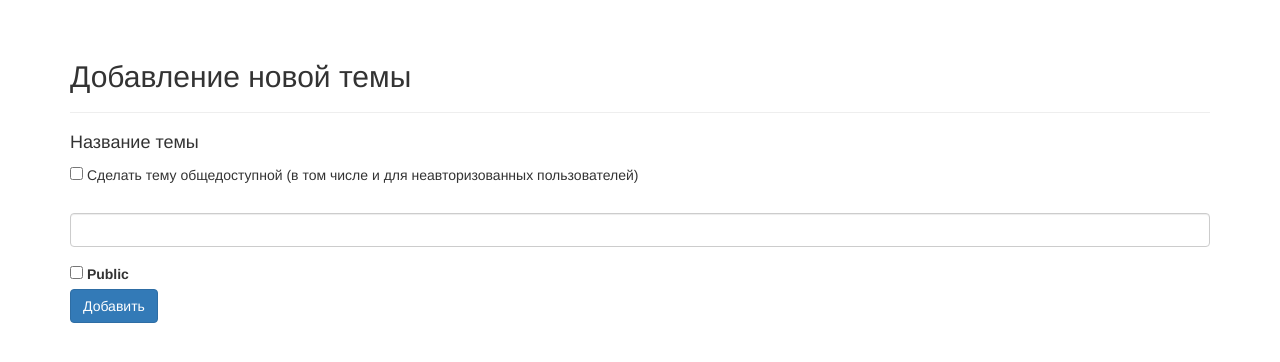
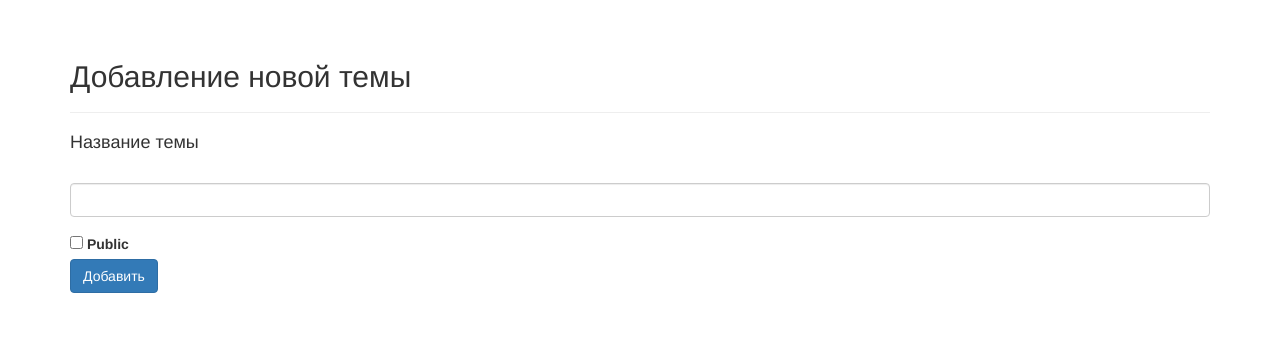
Before and after one commit to Sanchows/LearningLog, a Django app: page /new_topic/ in a window 1280 px wide. Shown: the part 51-413 px from the top of the page. Run offline with Django 3.2, Linux system fonts and the light colour scheme; the visitor is signed in with stand-in values (Sample User, id 1); some libraries are stand-ins or nearby versions.

Commit message:
Removed checkox from template 'new_topic'

```diff
--- a/learning_logs/templates/learning_logs/new_topic.html
+++ b/learning_logs/templates/learning_logs/new_topic.html
@@ -9,7 +9,7 @@
     <form action="{% url 'new_topic' %}" method='post' class="form">
         <h4>Название темы</h4>
         {% csrf_token %}
-        <h5> <input type="checkbox" name=""> Сделать тему общедоступной (в том числе и для неавторизованных пользователей)</h5>
+
         {% bootstrap_form form %}
         {% buttons %}
             <button name="submit" class="btn btn-primary">Добавить</button>
```
